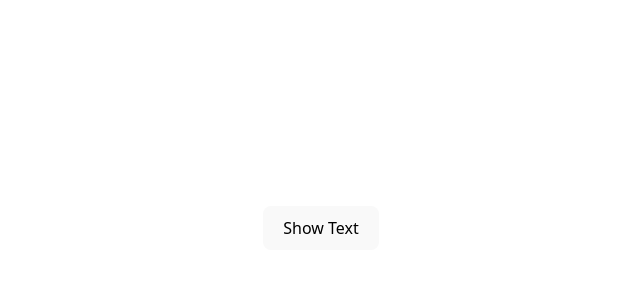
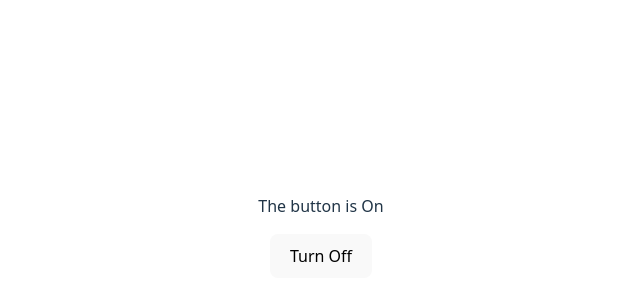
Before and after one commit to Abdulahi338/React-practice, a React (Vite) app: page / in a window 1280 px wide. Shown: the part 172-472 px from the top of the page, without its empty margins (319-959 px from the left). Built offline with nearby package versions, Linux system fonts and the light colour scheme.

Commit message:
adding exercise4

```diff
--- a/src/App.jsx
+++ b/src/App.jsx
@@ -5,6 +5,8 @@ import Exercise1 from './Exercise1';
 import Blog from './Exercise2';
 import UserCard from './Exercise3';
 import ShowText from './ShowText';
+import Tglebutton from './ToggleButton';
+import ToggleButton from './ToggleButton';
 
 
 function App() {
@@ -39,8 +41,8 @@ function App() {
     user ={"Sumayo"}
     email ={"sumayo@gmail.com"}
     /> */}
-       <ShowText
-    />
+       {/* <ShowText/> */}
+       <ToggleButton/>
 
     </>
   )
--- /dev/null
+++ b/src/ToggleButton.jsx
@@ -0,0 +1,16 @@
+import React, { useState } from 'react'
+
+function ToggleButton() {
+    const [isOn , seton] = useState(true);
+    function togle(){
+        seton(!isOn)
+    }
+  return (
+    <div>
+        <p>The button is {isOn ? 'On' : 'Off'} </p>
+        <button onClick={togle}>Turn {isOn ? 'Off' : 'On'} </button>
+    </div>
+  )
+}
+
+export default ToggleButton
```
